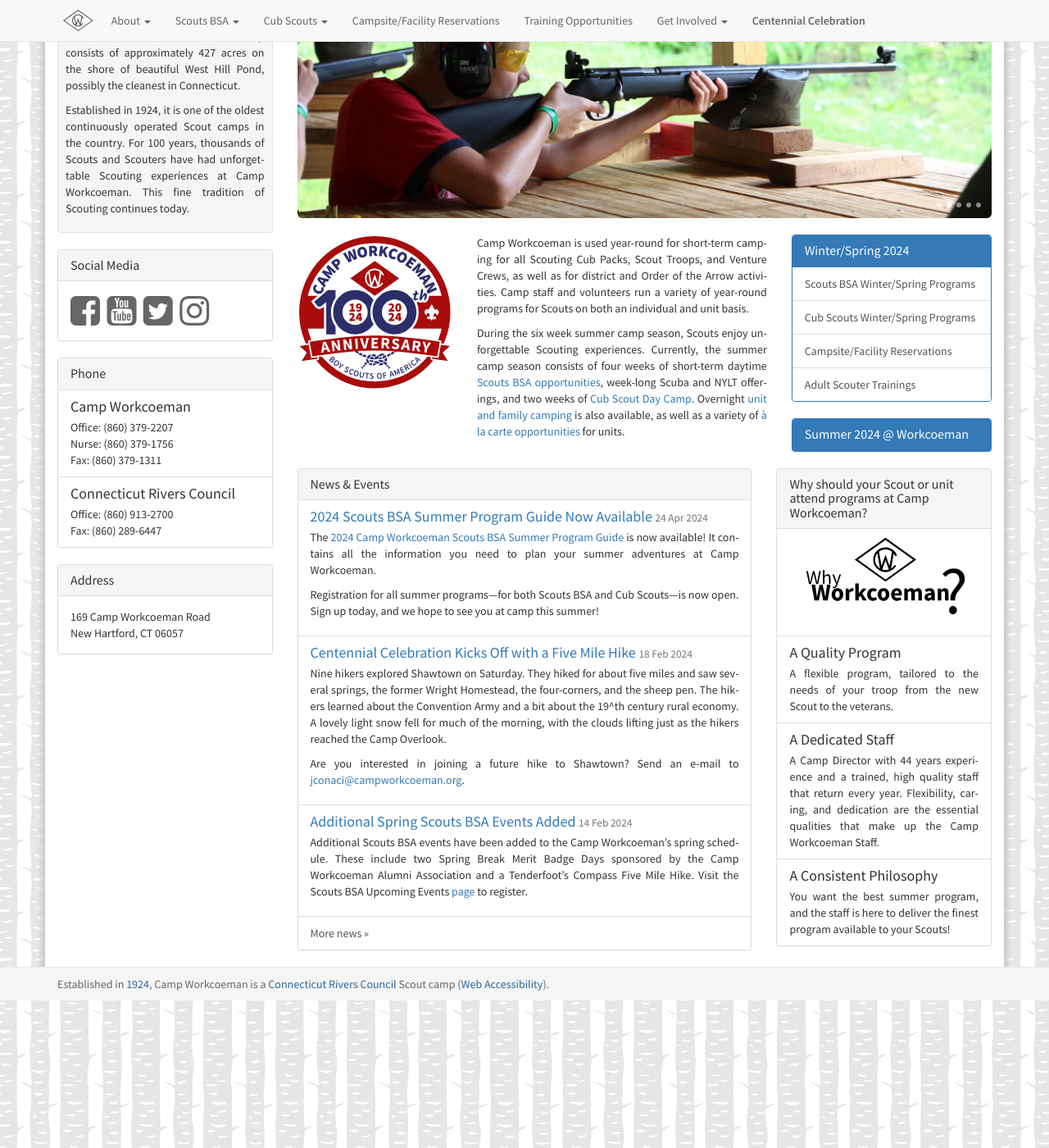
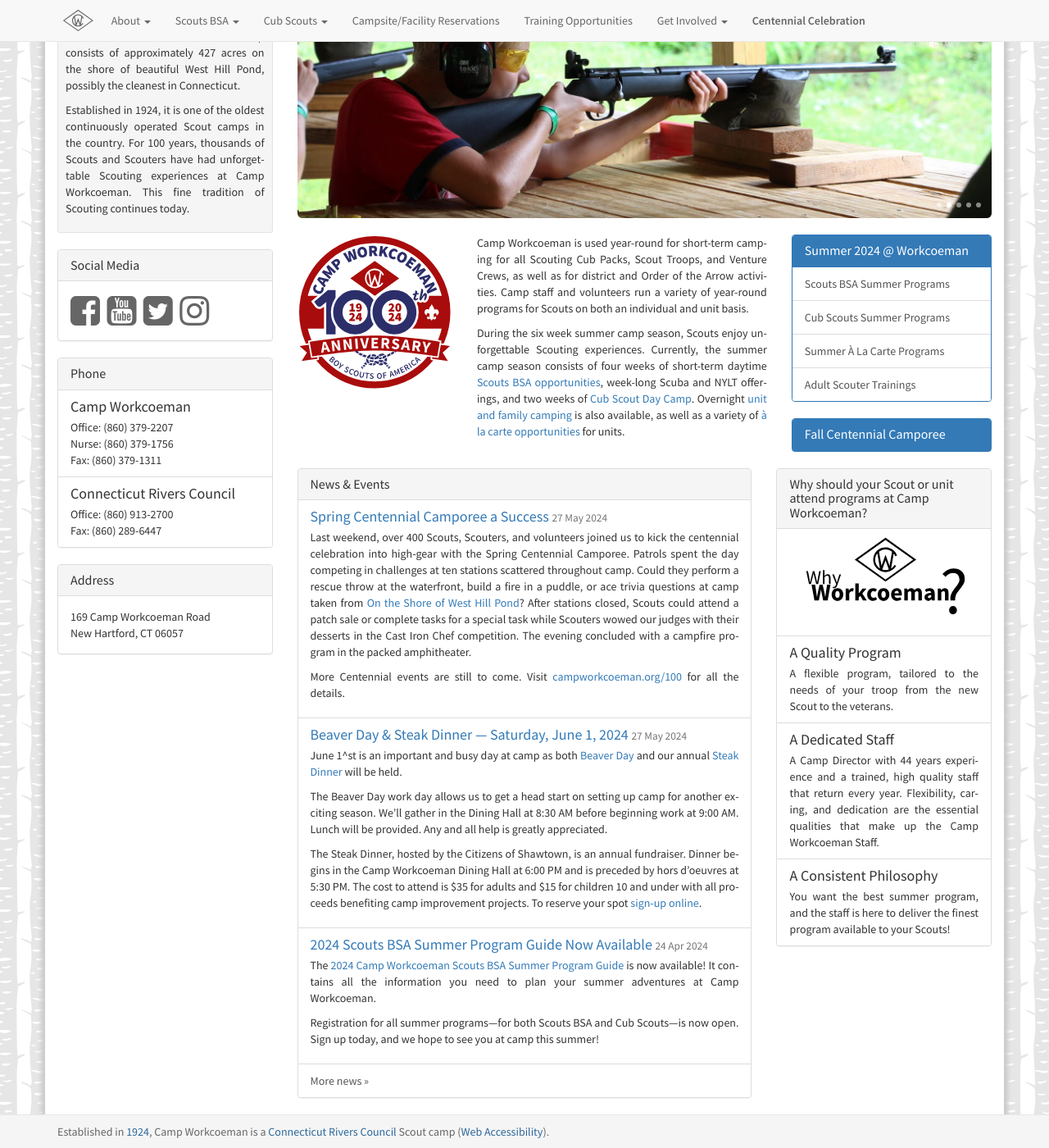
Before and after one commit to campworkcoeman/campworkcoeman.org, a Jekyll site: the page built from index.html, in a window 1280 px wide and 1400 px high, scrolled down 422 px. Shown: the whole window at 82% size. Built offline with Jekyll 4.4.1, drawn with Linux system fonts in a browser that asks for light colours; nearby versions of some CDN libraries; Markdown is read by kramdown in place of the engine named in the settings.

Commit message:
Update homepage for summer and add news articles on camporee and Beaver Day/steak dinner.

```diff
--- /dev/null
+++ b/about/news/_posts/2024-05-27-beaver-day-steak-dinner.md
@@ -0,0 +1,11 @@
+---
+published: true
+layout: news-item
+title: Beaver Day & Steak Dinner &mdash; Saturday, June 1, 2024
+---
+
+June 1^st is an important and busy day at camp as both [Beaver Day]({{ site.url }}/pdf/2024/2024-beaver-day-flier.pdf) and our annual [Steak Dinner]({{ site.url }}/pdf/2024/2024-steak-dinner.pdf) will be held.
+
+The Beaver Day work day allows us to get a head start on setting up camp for another exciting season. We'll gather in the Dining Hall at 8:30 AM before beginning work at 9:00 AM. Lunch will be provided. Any and all help is greatly appreciated.
+
+The Steak Dinner, hosted by the Citizens of Shawtown, is an annual fundraiser. Dinner begins in the Camp Workcoeman Dining Hall at 6:00 PM and is preceded by hors d'oeuvres at 5:30 PM. The cost to attend is $35 for adults and $15 for children 10 and under with all proceeds benefiting camp improvement projects. To reserve your spot [sign-up online](https://scoutingevent.com/066-82450).
--- /dev/null
+++ b/about/news/_posts/2024-05-27-spring-centennial-camporee-postscript.md
@@ -0,0 +1,9 @@
+---
+published: true
+layout: news-item
+title: Spring Centennial Camporee a Success
+---
+
+Last weekend, over 400 Scouts, Scouters, and volunteers joined us to kick the centennial celebration into high-gear with the Spring Centennial Camporee. Patrols spent the day competing in challenges at ten stations scattered throughout camp. Could they perform a rescue throw at the waterfront, build a fire in a puddle, or ace trivia questions at camp taken from [On the Shore of West Hill Pond](https://www.amazon.com/Shore-West-Hill-Pond/dp/0692250484)? After stations closed, Scouts could attend a patch sale or complete tasks for a special task while Scouters wowed our judges with their desserts in the Cast Iron Chef competition. The evening concluded with a campfire program in the packed amphitheater.
+
+More Centennial events are still to come. Visit [campworkcoeman.org/100](https://campworkcoeman.org/100) for all the details.
--- a/index.html
+++ b/index.html
@@ -44,17 +44,17 @@
         <div class="col-lg-5">
           <div class="panel panel-primary">
             <div class="panel-heading">
-              <h3 class="panel-title">Winter/Spring 2024</h3>
+              <h3 class="panel-title"><a href="{{ site.url }}/2024/">Summer 2024 @ Workcoeman</a></h3>
             </div>
             <div class="list-group">
-              <a href="{{ site.url }}/scouts-bsa/year-round-programs/" class="list-group-item">
-                Scouts BSA Winter/Spring Programs
+              <a href="{{ site.url }}/scouts-bsa/summer-programs/" class="list-group-item">
+                Scouts BSA Summer Programs
               </a>
-              <a href="{{ site.url }}/cub-scouts/year-round-programs/" class="list-group-item">
-                Cub Scouts Winter/Spring Programs
+              <a href="{{ site.url }}/cub-scouts/day-camp/" class="list-group-item">
+                Cub Scouts Summer Programs
               </a>
-              <a href="{{ site.url }}/short-term-camping/" class="list-group-item">
-                Campsite/Facility Reservations
+              <a href="{{ site.url }}/summer-camp/a-la-carte-programs/" class="list-group-item">
+                Summer À La Carte Programs
               </a>
               <a href="{{ site.url }}/training/" class="list-group-item">
                 Adult Scouter Trainings
@@ -63,7 +63,7 @@
           </div>
           <div class="panel panel-primary">
             <div class="panel-heading">
-              <h3 class="panel-title"><a href="{{ site.url }}/2024/">Summer 2024 @ Workcoeman</a></h3>
+              <h3 class="panel-title"><a href="{{ site.url }}/year-round-programs/events/2024/10/11/centennial-fall-camporee/">Fall Centennial Camporee</a></h3>
             </div>
           </div>
         </div>
```
